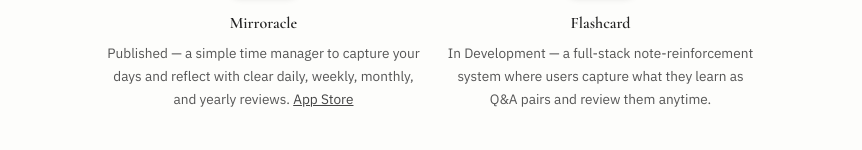
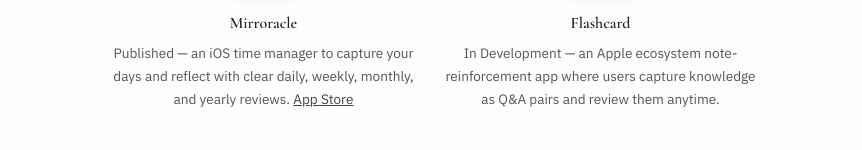
Before and after one commit to catloaf627/me, a plain HTML site: page index.html in a window 1280 px wide. Shown: the part 704-854 px from the top of the page, without its empty margins (208-1070 px from the left). Drawn offline with nearby package versions, Linux system fonts and the light colour scheme.

Commit message:
Update index.html

```diff
--- a/index.html
+++ b/index.html
@@ -173,12 +173,12 @@
         <div class="app">
           <img src="pics/mirroracle.jpg" alt="Mirroracle icon">
           <h3>Mirroracle</h3>
-          <p>Published — a simple time manager to capture your days and reflect with clear daily, weekly, monthly, and yearly reviews. <a href="https://apps.apple.com/us/app/mirroracle/id6450036679">App Store</a></p>
+          <p>Published — an iOS time manager to capture your days and reflect with clear daily, weekly, monthly, and yearly reviews. <a href="https://apps.apple.com/us/app/mirroracle/id6450036679">App Store</a></p>
         </div>
         <div class="app">
           <img src="pics/rephrase.jpg" alt="Rephrase icon">
           <h3>Flashcard</h3>
-          <p>In Development — a full-stack note-reinforcement system where users capture what they learn as Q&A pairs and review them anytime.</p>
+          <p>In Development — an Apple ecosystem note-reinforcement app where users capture knowledge as Q&A pairs and review them anytime.</p>
         </div>
       </div>
     </section>
```
